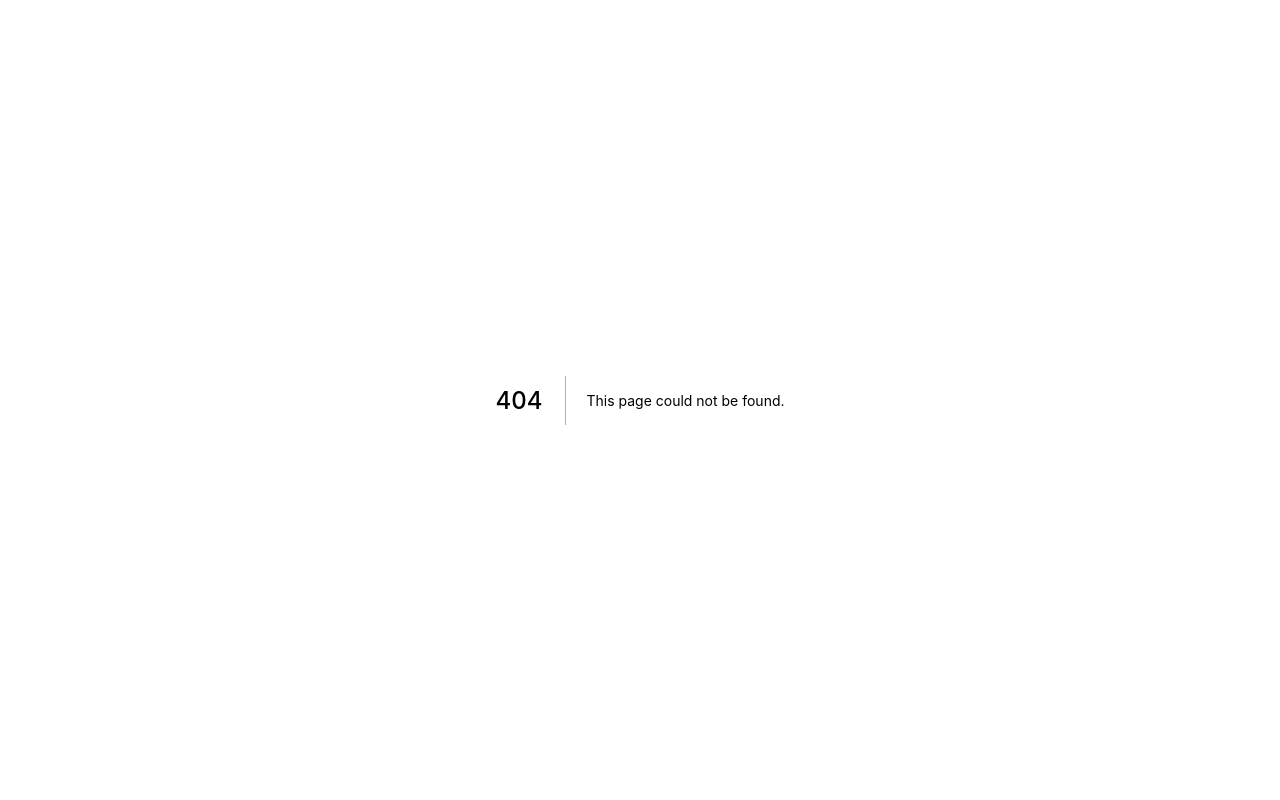
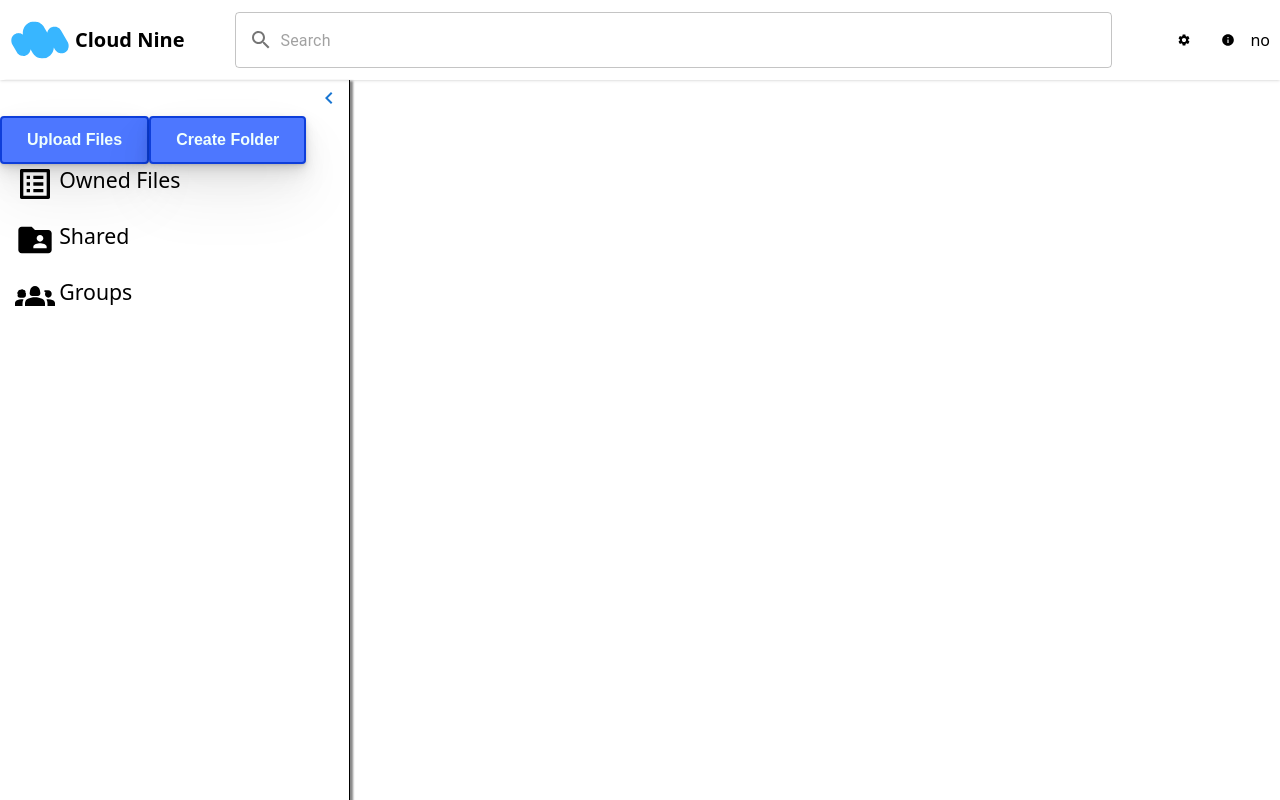
Before and after one commit to MAD-HAP/cloudnine, a Next.js app in the folder website/: page /drive/home in a window 1280 px wide. Before the commit this address had no page. Built offline with nearby package versions, Linux system fonts and the light colour scheme; no server answers.

Commit message:
folder nesting yayy

```diff
--- a/website/components/common/Sidebar.tsx
+++ b/website/components/common/Sidebar.tsx
@@ -9,14 +9,77 @@ import {
     ChevronLeft,
 } from "@mui/icons-material";
 import ButtOn from "./ButtOn/ButtOn";
+import { useRouter } from "next/router";
+import {
+    addDoc,
+    arrayUnion,
+    collection,
+    doc,
+    getDoc,
+    setDoc,
+} from "firebase/firestore";
+import { db } from "../../serverless/firebase";
+import { useSession } from "next-auth/react";
 
 function Sidebar() {
+    const router = useRouter();
+    const user = useSession();
     const width = useWidth();
     const [isExpanded, setIsExpanded] = useState(false);
     useEffect(() => {
         width > 1000 ? setIsExpanded(true) : setIsExpanded(false);
     }, []);
-
+    const addFolder = () => {
+        const path = router.pathname;
+        if (path === "/drive/home") {
+            addDoc(collection(db, "folders"), {
+                name: "Name",
+                perms: "kjagdfkdv",
+            }).then(async (docRef) => {
+                const id = docRef.id;
+                const data = await getDoc(doc(db, "folders", id));
+                setDoc(
+                    doc(db, `/users/${user.data?.user?.email}`),
+                    {
+                        folders: arrayUnion({
+                            id: id,
+                            name: data.data()!["name"],
+                        }),
+                    },
+                    {
+                        merge: true,
+                    }
+                );
+            });
+        } else {
+            while (!router.isReady) {
+                continue;
+            }
+            addDoc(collection(db, "folders"), {
+                name: "Name",
+                perms: "kjagdfkdv",
+            }).then(async (docRef) => {
+                const id = docRef.id;
+                const parentId = router.query.folder;
+                const data = await getDoc(doc(db, "folders", id));
+                setDoc(
+                    doc(db, `/folders/${parentId}`),
+                    {
+                        folders: arrayUnion({
+                            id: id,
+                            name: data.data()!["name"],
+                        }),
+                    },
+                    {
+                        merge: true,
+                    }
+                );
+            });
+        }
+    };
+    const addFile = () => {
+        // TODO
+    };
     if (!isExpanded) {
         return (
             <>
@@ -45,12 +108,19 @@ function Sidebar() {
                 boxShadow: "4px 0 2px -1px #888",
             }}
         >
-      <Button fullWidth sx={{justifyContent: 'end'}} onClick={()=>{setIsExpanded(false);}}><ChevronLeft /></Button>
+            <Button
+                fullWidth
+                sx={{ justifyContent: "end" }}
+                onClick={() => {
+                    setIsExpanded(false);
+                }}
+            >
+                <ChevronLeft />
+            </Button>
 
-      <br/>
-      <ButtOn>
-        Upload Files
-      </ButtOn>
+            <br />
+            <ButtOn onClick={addFile}>Upload Files</ButtOn>
+            <ButtOn onClick={addFolder}>Create Folder</ButtOn>
             <Stack
                 direction="column"
                 spacing={2}
@@ -64,7 +134,11 @@ function Sidebar() {
                 <div>
                     <ListAlt sx={{ height: "40px", width: "40px" }} />{" "}
                     <Link
-            sx={{ textDecoration: "none", fontSize: "1.33rem", color: "black" }}
+                        sx={{
+                            textDecoration: "none",
+                            fontSize: "1.33rem",
+                            color: "black",
+                        }}
                         href="my"
                     >
                         {" "}
@@ -74,7 +148,11 @@ function Sidebar() {
                 <div>
                     <FolderShared sx={{ height: "40px", width: "40px" }} />{" "}
                     <Link
-            sx={{ textDecoration: "none", fontSize: "1.33rem", color: "black" }}
+                        sx={{
+                            textDecoration: "none",
+                            fontSize: "1.33rem",
+                            color: "black",
+                        }}
                         href="shared"
                     >
                         {" "}
@@ -84,7 +162,11 @@ function Sidebar() {
                 <div>
                     <Groups2 sx={{ height: "40px", width: "40px" }} />{" "}
                     <Link
-            sx={{ textDecoration: "none", fontSize: "1.33rem", color: "black" }}
+                        sx={{
+                            textDecoration: "none",
+                            fontSize: "1.33rem",
+                            color: "black",
+                        }}
                         href="groups"
                     >
                         {" "}
--- /dev/null
+++ b/website/pages/drive/folders/[folder].tsx
@@ -0,0 +1,16 @@
+import React from "react";
+import { Navbar } from "../../../components/common/Navbar";
+import Sidebar from "../../../components/common/Sidebar";
+
+function Folder() {
+    return (
+        <div className="h-screen w-screen overflow-hidden flex flex-col">
+            <Navbar />
+            <div className="flex">
+                <Sidebar />
+            </div>
+        </div>
+    );
+}
+
+export default Folder;
--- /dev/null
+++ b/website/pages/drive/home.tsx
@@ -0,0 +1,16 @@
+import React from 'react'
+import { Navbar } from '../../components/common/Navbar'
+import Sidebar from '../../components/common/Sidebar'
+
+function Home() {
+  return (
+    <div className='h-screen w-screen overflow-hidden flex flex-col'>
+        <Navbar />
+        <div className='flex'>
+            <Sidebar />
+        </div>
+    </div>
+  )
+}
+
+export default Home
--- /dev/null
+++ b/website/pages/drive/index.tsx
@@ -0,0 +1,18 @@
+import React from "react";
+
+function Index() {
+    return (
+        <div className="h-screen w-screen grid place-items-center">Loading</div>
+    );
+}
+
+export default Index;
+
+export async function getServerSideProps() {
+    return {
+        redirect: {
+            destination: "/drive/home",
+            permanent: false,
+        },
+    };
+}
--- a/website/pages/index.tsx
+++ b/website/pages/index.tsx
@@ -2,16 +2,15 @@ import type { NextPage } from "next";
 import Head from "next/head";
 import { getSession } from "next-auth/react";
 import Landing from "../screens/landing";
-import DashBoard from "../screens/dashboard";
 
-const Home: NextPage = ({loggedIn}: any) => {
+const Home: NextPage = () => {
     return (
         <div className="flex min-h-screen flex-col  py-2">
             <Head>
                 <title>CloudNine</title>
                 <link rel="icon" href="/favicon.ico" />
             </Head>
-            {!loggedIn ? <Landing /> : <DashBoard />}
+            <Landing />
         </div>
     );
 };
@@ -24,8 +23,9 @@ export async function getServerSideProps(context: any) {
         const session = await getSession({ req });
         if (session) {
             return {
-                props: {
-                    loggedIn: true,
+                redirect: {
+                    destination: "/drive",
+                    permanent: true,
                 },
             };
         }
```
Also changed, not shown: website/lib/utils.ts (renamed from website/lib/utils.tsx). Lines whose indentation alone changed are shown as unchanged.
